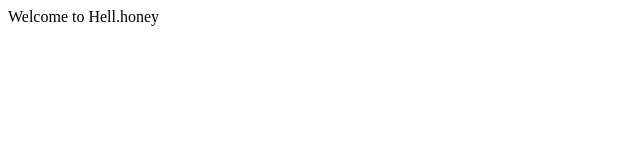
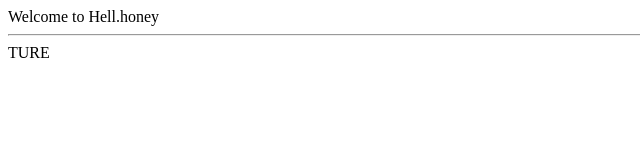
Before and after one commit to BIGBUG1012/mygit1028, a plain HTML site: page index.html in a window 1280 px wide. Shown: the whole page, without its empty margins (0-640 px from the left). Drawn offline with Linux system fonts and the light colour scheme.

Commit message:
seventh git

```diff
--- a/index.html
+++ b/index.html
@@ -2,5 +2,7 @@
 
 <body>
         Welcome to Hell.honey
+<hr>
+<a href"page.html">TURE</a>
 </body>
 </html>
```
